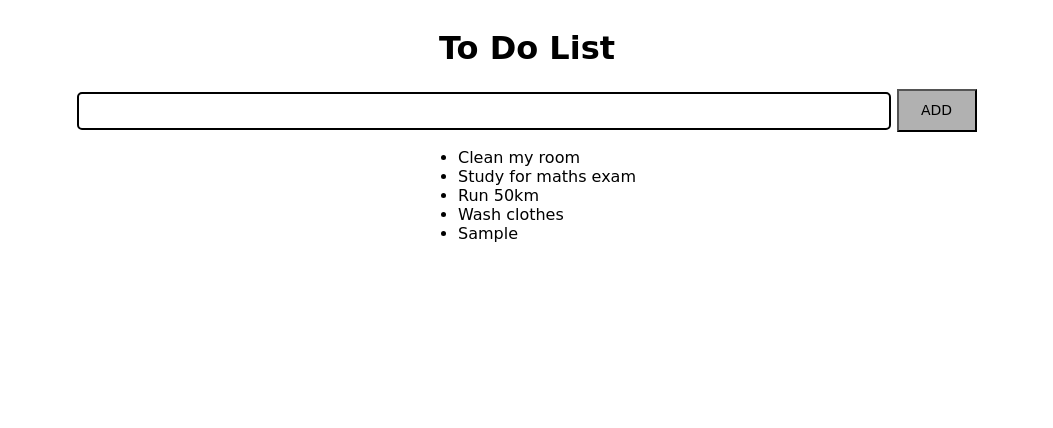
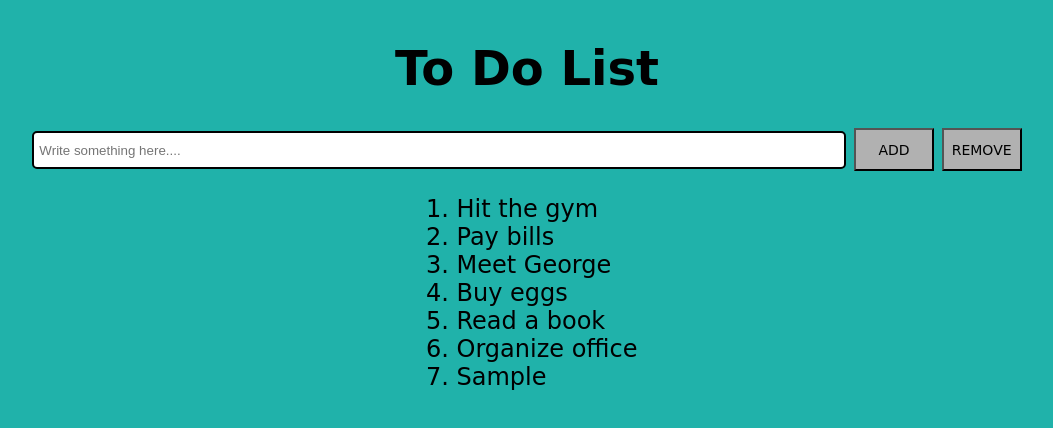
Before and after one commit to Swanem24/GymList, a plain HTML site: page index.html in a window 1280 px wide. Both pictures are taken after typing "Sample" into the empty fields and a click on the button "ADD". Shown: the whole page, without its empty margins (113-1166 px from the left). Drawn offline with Linux system fonts and the light colour scheme.

Commit message:
06/08/2023

```diff
--- a/index.html
+++ b/index.html
@@ -12,15 +12,18 @@
 <body>
     <h1>To Do List</h1>
     <header>
-        <input type="text" id="inputList" placeholder="Write something here..">
+        <input type="text" id="inputList" placeholder="Write something here....">
         <button onclick="newItem()">ADD</button>
+        <button onclick="closetheitem()">REMOVE</button>
     </header>
 
     <ul id="list">
-        <li>Clean my room</li>
-        <li>Study for maths exam</li>
-        <li>Run 50km</li>
-        <li>Wash clothes</li>
+        <li>Hit the gym</li>
+        <li>Pay bills</li>
+        <li>Meet George</li>
+        <li>Buy eggs</li>
+        <li>Read a book</li>
+        <li>Organize office</li>
     </ul>
 </body>
 
--- a/index.js
+++ b/index.js
@@ -1,20 +1,33 @@
-var userInput = document.getElementById("inputList").value;
+function closetheitem() {
+    const element = document.querySelector(".checked");
+    element.remove();
+}
 
 function newItem() {
     //  Create an new li node
     var node = document.createElement("li");
+    var userInput = document.getElementById("inputList").value;
 
     //  Create a text node or get it from the input
-    var textnode = document.createTextNode(document.getElementById("inputList").value);
+    var textnode = document.createTextNode(userInput);
 
     //  Append the text node to li node
-    if(textnode === '') {
-        console.log("you havent wrote anything down");
+    node.appendChild(textnode);
+
+    if(userInput === '') {
+        alert("You havent wrote anything!");
     } else {
         console.log("You wrote " + textnode);
-        node.appendChild(textnode);
         document.getElementById("list").appendChild(node);
     }
 
-    document.getElementById("inputList").value = " ";
+    document.getElementById("inputList").value = "";
 }
+
+// Add a "checked" symbol when clicking on a list item
+var list = document.querySelector('ul');
+list.addEventListener('click', function(ev) {
+    ev.target.classList.toggle('checked');
+    ev.target.id = 'delete';
+  }
+);
--- a/styles.css
+++ b/styles.css
@@ -4,6 +4,8 @@ body {
     flex-direction: column;
     align-items: center;
     font-family: cursive;
+    font-size: 24px;
+    background-color: lightseagreen;
 }
 
 #inputList {
@@ -26,6 +28,20 @@ button:hover {
     opacity: 80%;
 }
 
+#list {
+    list-style: number;
+}
+
 #list li:hover{
     background-color: green;
 }
+
+#list li.checked {
+    text-decoration: line-through;
+    text-decoration-color: red;
+    font-style: italic;
+}
+
+.close {
+    visibility: hidden;
+}
```
